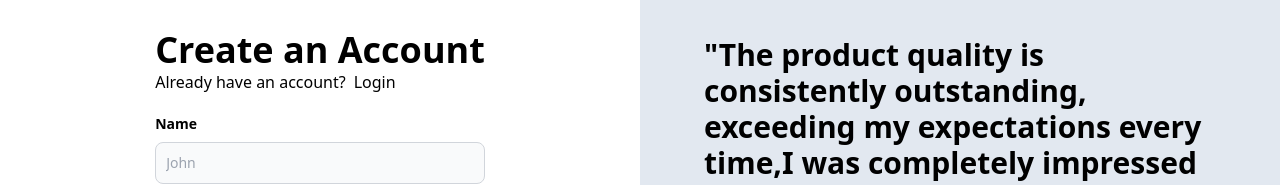
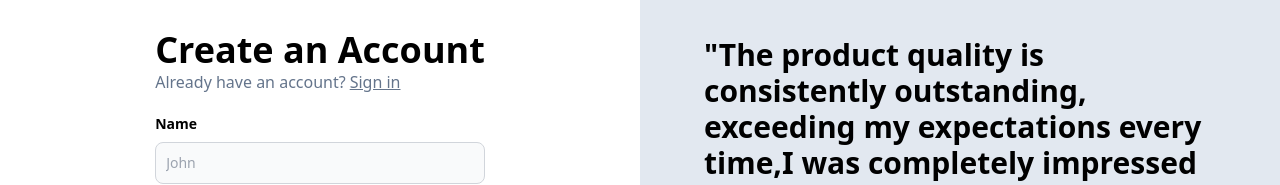
Before and after one commit to vansh123456/BhaiBlog-, a React (Vite) app in the folder blog-website/frontend/: page /signup in a window 1280 px wide. Shown: the part 223-408 px from the top of the page. Built offline with nearby package versions, Linux system fonts and the light colour scheme.

Commit message:
frontend: add optional password 'type' to the input box

```diff
--- a/blog-website/frontend/src/components/Auth.tsx
+++ b/blog-website/frontend/src/components/Auth.tsx
@@ -16,11 +16,13 @@ export const Auth =({type} : {type: "signup" | "signin"}) => {
                 Create an Account
         </div>
         <div className="flex" >
-            Already have an account?  <div className="pl-2"><Link to={"/signin"}>Login</Link></div>
-
+         <div className=" text-slate-500">
+            {type === "signin" ? "Don't have an account?" : "Already have an account?" }
+                <Link className="underline pl-1" to={type === "signin" ? "/signup" : "/signin"}>{type === "signin" ? "Sign up" : "Sign in"}</Link>
+                </div>
         </div>
         <div>
-        <LabelledInput label="Name" placeholder="John" onChange={(e) => {
+       <LabelledInput label="Name" placeholder="John" onChange={(e) => {
             setPostInputs({
                 ...postInputs, //...postInputs directly just copies previous values to new values and
                 name: e.target.value //nai values ko update kardeta hai
@@ -33,7 +35,7 @@ export const Auth =({type} : {type: "signup" | "signin"}) => {
                username: e.target.value //nai values ko update kardeta hai
             })
         }}/></div>
-        <div><LabelledInput label="Password" placeholder="passkey123" onChange={(e) => {
+        <div><LabelledInput label="Password" type = {"password"} placeholder="passkey123" onChange={(e) => {
             setPostInputs({
                 ...postInputs, //...postInputs directly just copies previous values to new values and
                 password: e.target.value //nai values ko update kardeta hai
@@ -48,12 +50,13 @@ interface LabelledInputType {
     label : string;
     placeholder:string;
     onChange: any;
+    type? : string;
 }
-function LabelledInput({label,placeholder,onChange} : LabelledInputType){
+function LabelledInput({label,placeholder,onChange,type} : LabelledInputType){
 return <div>
     <div>
             <label onChange= {onChange} for="title" class="block mb-2 text-sm font-bold text-black-500 mt-5">{label}</label>
-            <input type="text" id="first_name" class="bg-gray-50 border border-gray-300 text-gray-900 text-sm rounded-lg focus:ring-blue-500 focus:border-blue-500 block w-full p-2.5 " placeholder={placeholder} required />
+            <input id="first_name" type= {type || "text"} class="bg-gray-50 border border-gray-300 text-gray-900 text-sm rounded-lg focus:ring-blue-500 focus:border-blue-500 block w-full p-2.5 " placeholder={placeholder} required />
 
         </div>
 </div>
```
